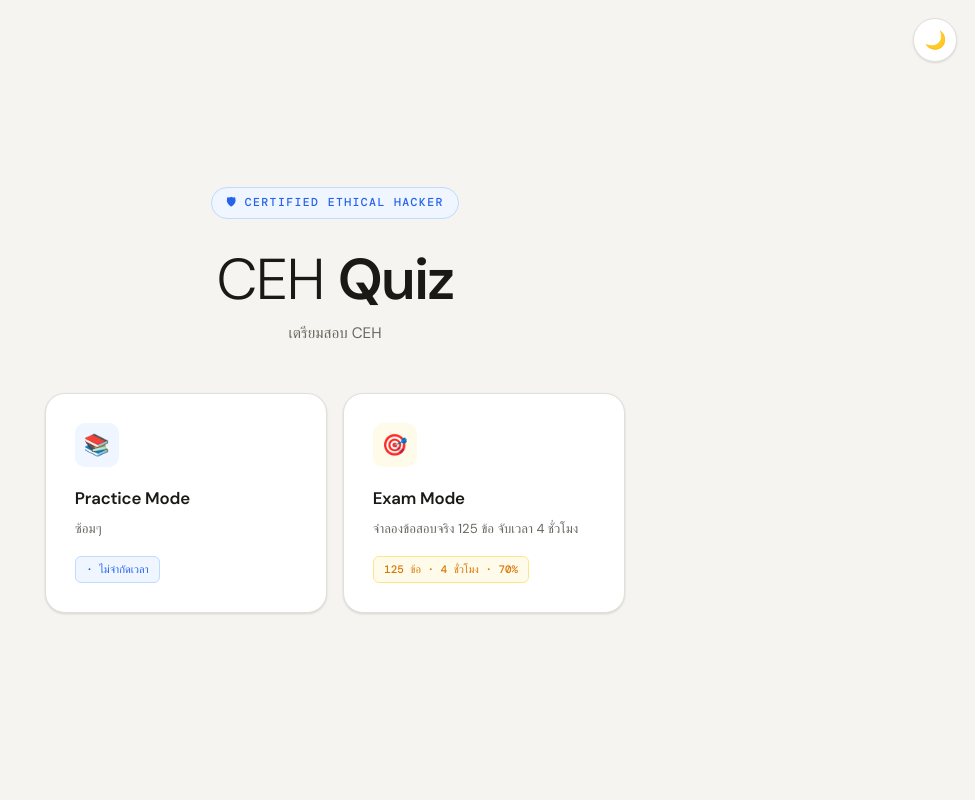
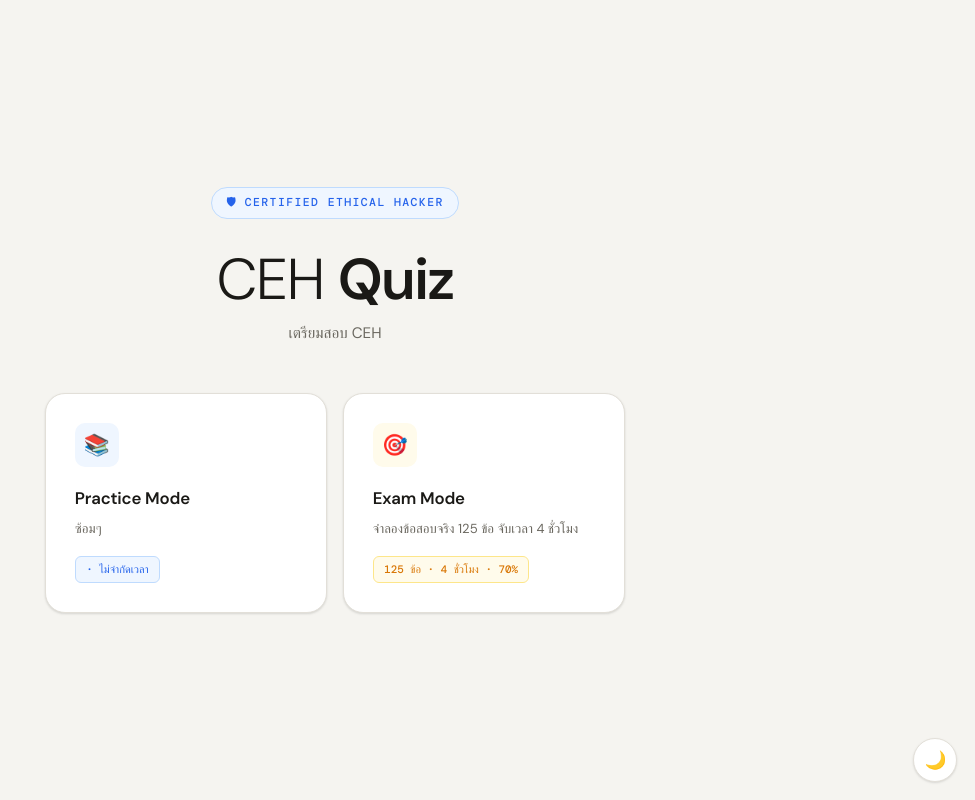
Before and after one commit to wuttichaikku/CEH_Exam_Dump, a plain HTML site: page index.html in a window 1280 px wide. Shown: the whole page, without its empty margins (305-1280 px from the left). Drawn offline with nearby package versions, Linux system fonts and the light colour scheme.

Commit message:
Move theme toggle position to bottom right

```diff
--- a/index.html
+++ b/index.html
@@ -85,7 +85,7 @@
    THEME TOGGLE
 ══════════════════════════════════════ */
 .theme-toggle{
-  position:fixed;top:1.1rem;right:1.1rem;z-index:500;
+  position:fixed;bottom:1.1rem;right:1.1rem;z-index:500;
   width:44px;height:44px;border-radius:50%;
   background:var(--surface);border:1px solid var(--border);
   box-shadow:var(--shadow);
```
